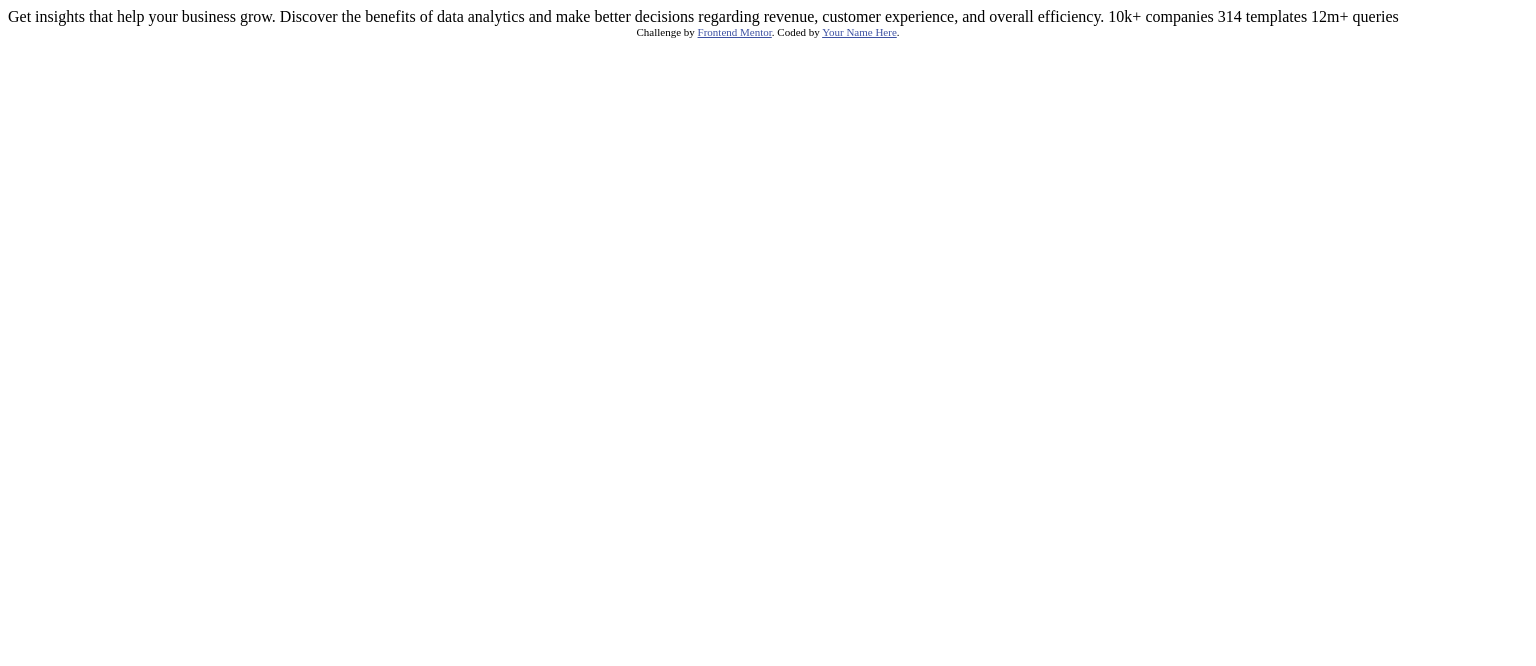
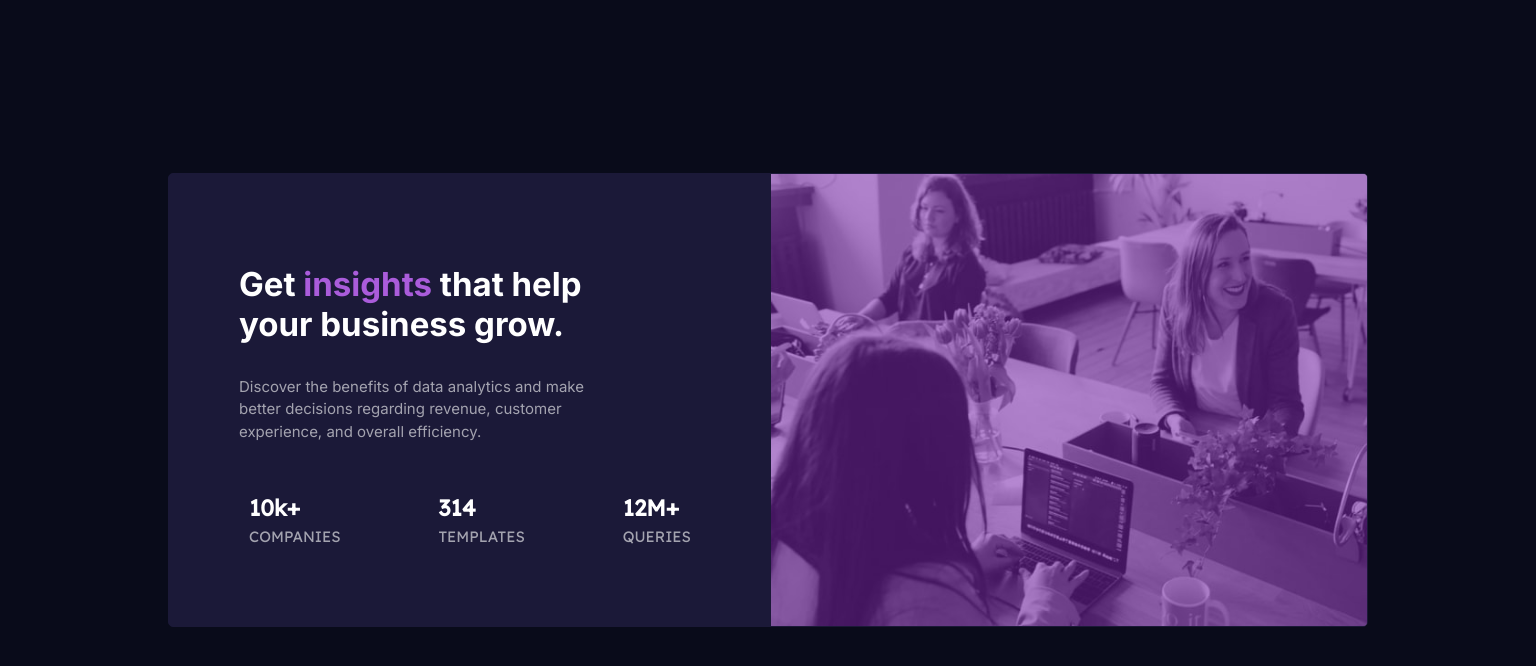
Before and after one commit to Yeuri07/Frontend-Mento, a plain HTML site: page stats-preview-card/index.html in a window 1536 px wide. Drawn offline with Linux system fonts and the light colour scheme.

Commit message:
finishing page

```diff
--- a/stats-preview-card/index.html
+++ b/stats-preview-card/index.html
@@ -1,33 +1,63 @@
 <!DOCTYPE html>
 <html lang="en">
+
 <head>
   <meta charset="UTF-8">
-  <meta name="viewport" content="width=device-width, initial-scale=1.0"> <!-- displays site properly based on user's device -->
+  <meta name="viewport" content="width=device-width, initial-scale=1.0">
+  <link rel="icon" type="image/png" sizes="32x32" href="./images/favicon-32x32.png">
+  <title>Frontend Mentor | Stats preview card component</title>
+  <link rel="preconnect" href="https://fonts.googleapis.com">
+  <link rel="preconnect" href="https://fonts.gstatic.com" crossorigin>
+  <link href="https://fonts.googleapis.com/css2?family=Big+Shoulders+Display:wght@700&family=Inter:wght@400;700&family=Lexend+Deca&display=swap" rel="stylesheet">
+  <link rel="stylesheet" href="style.css">
+</head>
 
-  <link rel="icon" type="image/png" sizes="32x32" href="./images/favicon-32x32.png">
-
-  <title>Frontend Mentor | Stats preview card component</title>
-
-  <!-- Feel free to remove these styles or customise in your own stylesheet 👍 -->
-  <style>
-    .attribution { font-size: 11px; text-align: center; }
-    .attribution a { color: hsl(228, 45%, 44%); }
-  </style>
-</head>
 <body>
 
-  Get insights that help your business grow.
+  <main class="main">
 
-  Discover the benefits of data analytics and make better decisions regarding revenue, customer
-  experience, and overall efficiency.
+    <div class="main__box container">
 
-  10k+ companies
-  314 templates
-  12m+ queries
+    <div class="header">
+      <img src="images/image-header-mobile.jpg" alt="people computer" class="img__mobile">
+      <div class="fill">
 
-  <div class="attribution">
-    Challenge by <a href="https://www.frontendmentor.io?ref=challenge" target="_blank">Frontend Mentor</a>.
-    Coded by <a href="#">Your Name Here</a>.
+      </div>
+
+    </div>
+
+      <div class="main__box-mid">
+
+      <div class="main__box-header">
+        <h1> Get <span>insights</span> that help your business grow.</h1>
+        <p> Discover the benefits of data analytics and make better decisions regarding revenue, customer
+          experience, and overall efficiency.</p>
+      </div>
+
+      <div class="main__box-follow">
+
+        <div class="follow">
+          <h2>10k+</h2>
+          <p>companies</p>
+        </div>
+
+        <div class="follow">
+          <h2>314</h2>
+          <p>templates</p>
+        </div>
+
+        <div class="follow">
+          <h2>12M+</h2>
+          <p>queries</p>
+        </div>
+
+      </div>
+
+    </div>
   </div>
+
+  </main>
+
 </body>
+
 </html>
--- /dev/null
+++ b/stats-preview-card/style.css
@@ -0,0 +1,152 @@
+
+:root {
+
+    --very-dark-blue: hsl(233, 47%, 7%);
+    --dark-desaturated-blue: hsl(244, 38%, 16%);
+    --soft-violet: hsl(277, 64%, 61%);
+    --white: hsl(0, 0%, 100%);
+    --slightly-transparent-white: hsla(0, 0%, 100%, 0.75);
+    --slightly-transparent-white: hsla(0, 0%, 100%, 0.6);
+}
+
+
+*{
+    margin: 0;
+    box-sizing: border-box;
+}
+
+.main{
+
+    font-family: 'Inter', sans-serif;
+    padding: 80px 20px;
+    background-color: var(--very-dark-blue);
+}
+
+h1{
+    padding: 5px 10px;
+    font-size: 1.6em;
+}
+
+span{
+    color: var(--soft-violet);
+}
+
+.main__box-header{
+    padding: 17px 10px;
+}
+
+.main__box-header > p{
+ color: var(--slightly-transparent-white);
+ line-height: 1.5;
+}
+
+.img__mobile{
+    width: 100%;
+    max-width: 1200px;
+    margin: 0 auto;
+    display: block;
+
+}
+
+.fill{
+    width: 100%;
+    height: 100%;
+    background-color: hsl(277, 64%,41%);
+    position: absolute;
+    top: 0;
+    opacity: 0.55;
+
+}
+
+.header{
+    position: relative;
+}
+
+.main__box{
+    border: 1px solid var(--dark-desaturated-blue) ;
+    border-radius: 5px;
+    max-width: 600px;
+}
+.container{
+  width: 90%;
+  max-width: 1200px;
+  margin: 0 auto;
+  font-size: 15px;
+  overflow: hidden;
+  /* padding: 80px 0; */
+  background-color: var(--dark-desaturated-blue);
+  text-align: center;
+  color: var(--white);
+
+}
+
+.main__box-follow,.main__box-header{
+    padding: 20px;
+}
+
+.follow{
+    padding: 20px 0;
+    font-family: 'Lexend Deca', sans-serif;
+
+}
+
+.follow > p {
+    text-transform: uppercase;
+    color: var(--slightly-transparent-white);
+}
+
+@media (min-width: 1440px) {
+   .main{
+    height: 100vh;
+    display: flex;
+    align-items: center;
+
+    }
+    .main__box-mid{
+        text-align: left;
+        padding: 50px;
+    }
+
+
+    .main__box{
+      display: flex;
+      flex-direction: row-reverse;
+    }
+
+    .img__mobile{
+
+        height: 100%;
+    }
+
+    .main__box-follow{
+        display: flex;
+        justify-content: space-between;
+    }
+
+    .follow{
+        padding: 10px;
+    }
+
+    h1{
+        font-size: 2.2em;
+        padding: 20px 0;
+    }
+
+    .main__box-header p{
+        padding-top: 12px;
+    }
+
+    .main__box-header{
+        width: 80%;
+    }
+
+    .follow p {
+      padding-top: 5px;
+    }
+
+    .header{
+        width: 95%;
+    }
+
+
+}
```
